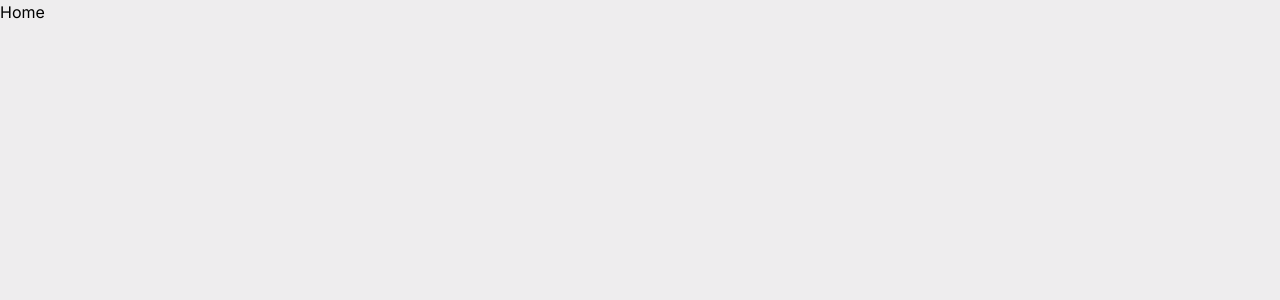
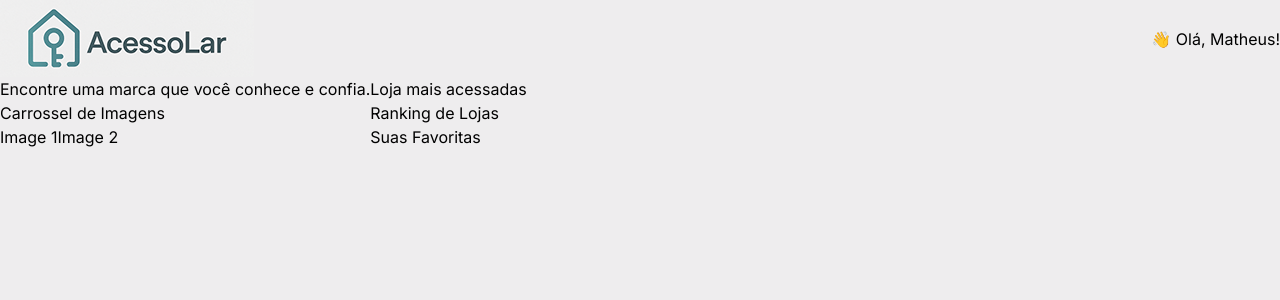
Before and after one commit to Theus03/acesso-lar, a Next.js app: page /home in a window 1280 px wide. Shown: the top 300 px of the page. Built offline with nearby package versions, Linux system fonts and the light colour scheme.

Commit message:
Structure HTML of homepage

```diff
--- a/src/app/home/page.tsx
+++ b/src/app/home/page.tsx
@@ -1,5 +1,25 @@
 export default function Home() {
     return (
-        <div>Home</div>
+        <div>
+            <header className="flex items-center justify-between">
+                <img src="logo.png" alt="Logo da AcessoLar" />
+                <span>👋 Olá, Matheus!</span>
+            </header>
+            <main className="flex">
+                <div>
+                    <h4>Encontre uma marca que você conhece e confia.</h4>
+                    <div id="carrouselMarcas">Carrossel de Imagens</div>
+                    <div className="flex">
+                        <div>Image 1</div>
+                        <div>Image 2</div>
+                    </div>
+                </div>
+                <div>
+                    <h4>Loja mais acessadas</h4>
+                    <div id="rankingStories">Ranking de Lojas</div>
+                    <div id="yourFavorites">Suas Favoritas</div>
+                </div>
+            </main>
+        </div>
     )
 }
```
